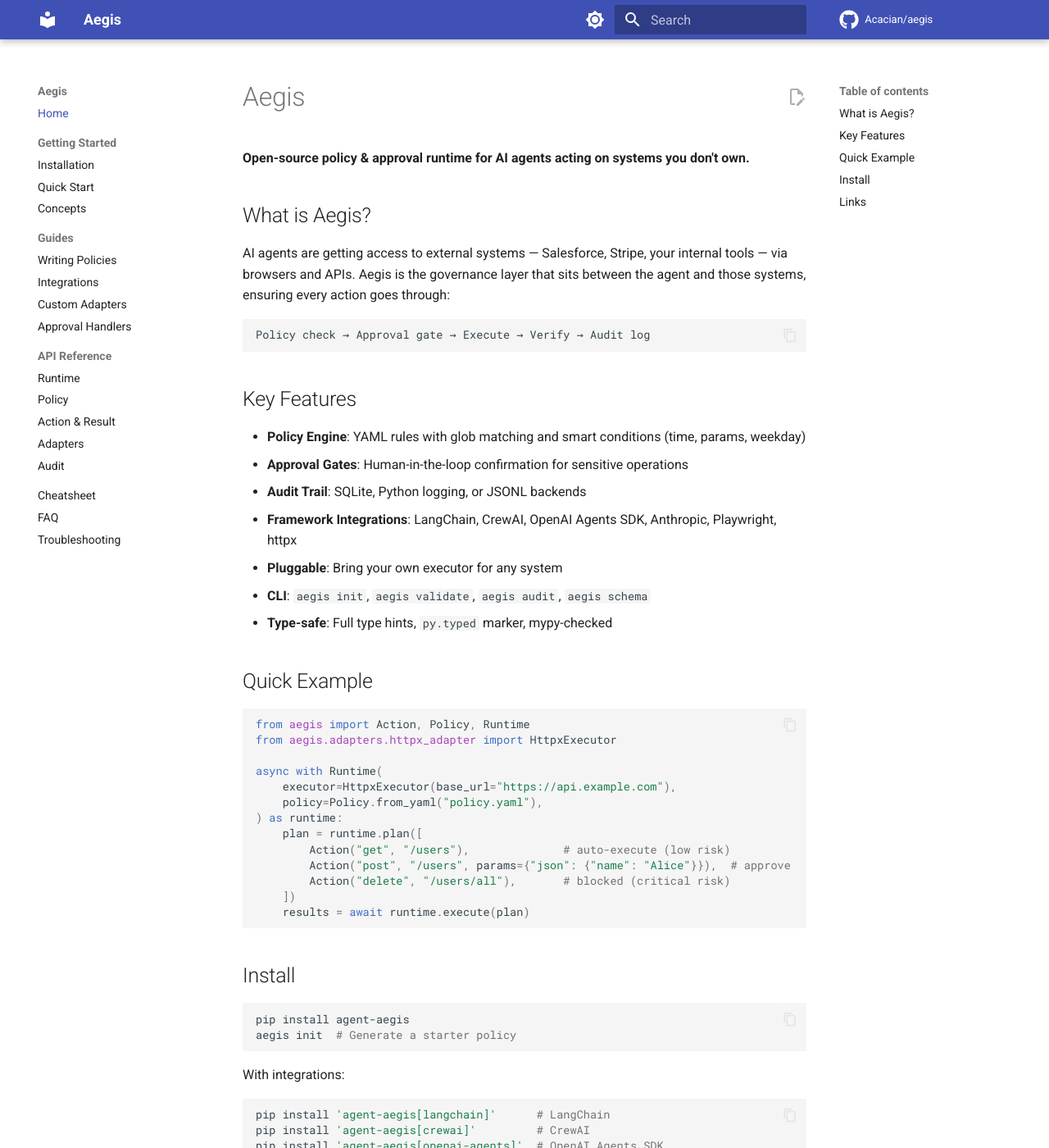
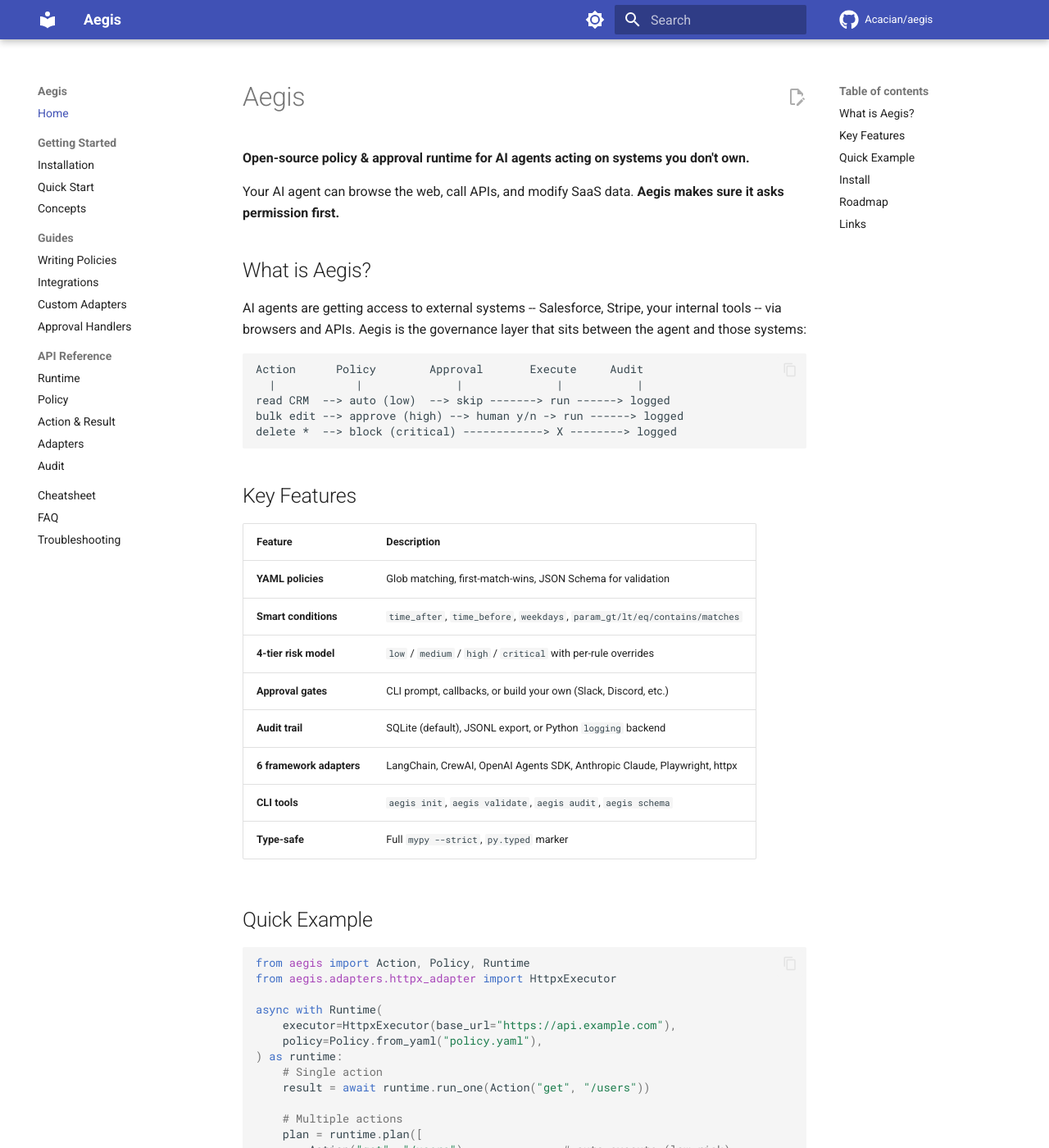
Before and after one commit to Acacian/aegis, an MkDocs documentation site: the page built from docs/index.md, in a window 1280 px wide and 1400 px high. Shown: the whole window at 82% size. Built offline with MkDocs 1.6.1 and Material for MkDocs 9.7.7, drawn with Linux system fonts in a browser that asks for light colours; comment, search, counter and statistics services are not loaded; some of the changed text lies outside the part shown.

Commit message:
fix: remove Scorecard push trigger, gitignore CLAUDE.md + caches
- Remove push trigger from Scorecard workflow (only schedule + branch
  protection rule — avoids failure on private repo)
- Add CLAUDE.md, .mypy_cache/, .ruff_cache/ to .gitignore
- Remove CLAUDE.md from git tracking
- Add Discussions URL to pyproject.toml
- Add examples/README.md with index and descriptions
- Expand docs/index.md with feature table and roadmap

Co-Authored-By: Claude Opus 4.6 <noreply@anthropic.com>

````diff
--- a/docs/index.md
+++ b/docs/index.md
@@ -2,23 +2,32 @@
 
 **Open-source policy & approval runtime for AI agents acting on systems you don't own.**
 
+Your AI agent can browse the web, call APIs, and modify SaaS data. **Aegis makes sure it asks permission first.**
+
 ## What is Aegis?
 
-AI agents are getting access to external systems — Salesforce, Stripe, your internal tools — via browsers and APIs. Aegis is the governance layer that sits between the agent and those systems, ensuring every action goes through:
+AI agents are getting access to external systems -- Salesforce, Stripe, your internal tools -- via browsers and APIs. Aegis is the governance layer that sits between the agent and those systems:
 
 ```
-Policy check → Approval gate → Execute → Verify → Audit log
+Action      Policy        Approval       Execute     Audit
+  |            |              |              |           |
+read CRM  --> auto (low)  --> skip -------> run ------> logged
+bulk edit --> approve (high) --> human y/n -> run ------> logged
+delete *  --> block (critical) ------------> X --------> logged
 ```
 
 ## Key Features
 
-- **Policy Engine**: YAML rules with glob matching and smart conditions (time, params, weekday)
-- **Approval Gates**: Human-in-the-loop confirmation for sensitive operations
-- **Audit Trail**: SQLite, Python logging, or JSONL backends
-- **Framework Integrations**: LangChain, CrewAI, OpenAI Agents SDK, Anthropic, Playwright, httpx
-- **Pluggable**: Bring your own executor for any system
-- **CLI**: `aegis init`, `aegis validate`, `aegis audit`, `aegis schema`
-- **Type-safe**: Full type hints, `py.typed` marker, mypy-checked
+| Feature | Description |
+|---------|-------------|
+| **YAML policies** | Glob matching, first-match-wins, JSON Schema for validation |
+| **Smart conditions** | `time_after`, `time_before`, `weekdays`, `param_gt/lt/eq/contains/matches` |
+| **4-tier risk model** | `low` / `medium` / `high` / `critical` with per-rule overrides |
+| **Approval gates** | CLI prompt, callbacks, or build your own (Slack, Discord, etc.) |
+| **Audit trail** | SQLite (default), JSONL export, or Python `logging` backend |
+| **6 framework adapters** | LangChain, CrewAI, OpenAI Agents SDK, Anthropic Claude, Playwright, httpx |
+| **CLI tools** | `aegis init`, `aegis validate`, `aegis audit`, `aegis schema` |
+| **Type-safe** | Full `mypy --strict`, `py.typed` marker |
 
 ## Quick Example
 
@@ -30,6 +39,10 @@ async with Runtime(
     executor=HttpxExecutor(base_url="https://api.example.com"),
     policy=Policy.from_yaml("policy.yaml"),
 ) as runtime:
+    # Single action
+    result = await runtime.run_one(Action("get", "/users"))
+
+    # Multiple actions
     plan = runtime.plan([
         Action("get", "/users"),              # auto-execute (low risk)
         Action("post", "/users", params={"json": {"name": "Alice"}}),  # approve
@@ -56,9 +69,19 @@ pip install 'agent-aegis[playwright]'     # Browser automation
 pip install 'agent-aegis[all]'            # Everything
 ```
 
+## Roadmap
+
+| Version | Status | Features |
+|---------|--------|----------|
+| **0.1** | **Released** | Policy engine, 6 adapters, CLI, audit, conditions, JSON Schema |
+| **0.2** | Planned | Dashboard UI, Slack/Discord approval, policy inheritance |
+| **0.3** | Planned | MCP server adapter, rollback support, webhooks |
+| **0.4** | Planned | Multi-tenant policies, team approvals, cloud audit |
+
 ## Links
 
-- [GitHub](https://github.com/Acacian/aegis) — source code, issues, discussions
-- [PyPI](https://pypi.org/project/agent-aegis/) — package page
-- [CHANGELOG](https://github.com/Acacian/aegis/blob/main/CHANGELOG.md) — release history
-- [ARCHITECTURE](https://github.com/Acacian/aegis/blob/main/ARCHITECTURE.md) — design decisions
+- [GitHub](https://github.com/Acacian/aegis) -- source code, issues, discussions
+- [PyPI](https://pypi.org/project/agent-aegis/) -- package page
+- [Contributing](https://github.com/Acacian/aegis/blob/main/CONTRIBUTING.md) -- get involved
+- [Changelog](https://github.com/Acacian/aegis/blob/main/CHANGELOG.md) -- release history
+- [Architecture](https://github.com/Acacian/aegis/blob/main/ARCHITECTURE.md) -- design decisions
--- a/pyproject.toml
+++ b/pyproject.toml
@@ -35,6 +35,7 @@ Homepage = "https://github.com/Acacian/aegis"
 Documentation = "https://acacian.github.io/aegis/"
 Repository = "https://github.com/Acacian/aegis"
 Issues = "https://github.com/Acacian/aegis/issues"
+Discussions = "https://github.com/Acacian/aegis/discussions"
 Changelog = "https://github.com/Acacian/aegis/blob/main/CHANGELOG.md"
 
 [project.optional-dependencies]
````
Also changed, not shown: examples/README.md (added, +43 -0 lines), 2 other files.
